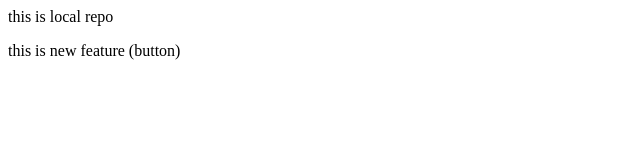
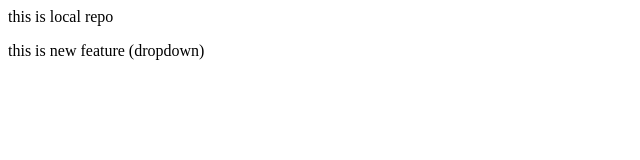
Before and after one commit to Saqib-2380/local, a plain HTML site: page index.html in a window 1280 px wide. Shown: the full height of the page, 0-640 px from the left. Drawn offline with Linux system fonts and the light colour scheme.

Commit message:
added dropdown

```diff
--- a/index.html
+++ b/index.html
@@ -1,7 +1,7 @@
 
 <p>this is local repo
      </p>
-     <p>this is new feature  (button)
+     <p>this is new feature  (dropdown)
 
 
      </p>
```
